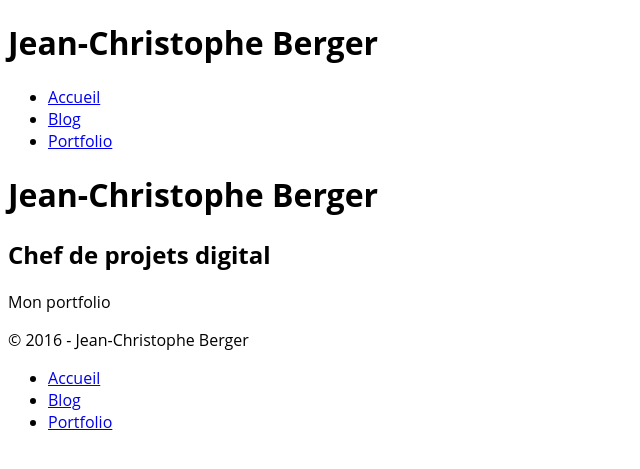
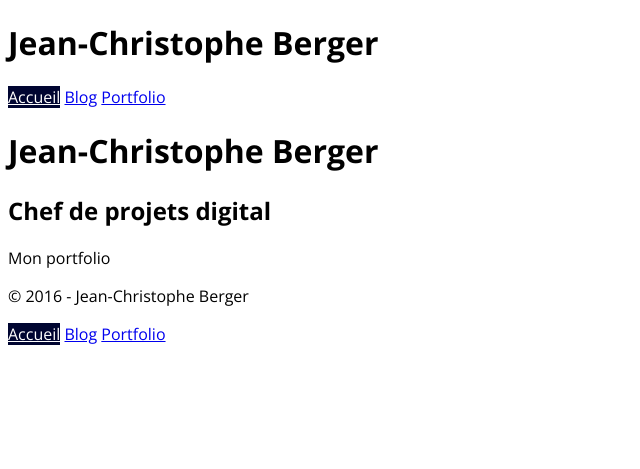
Before and after one commit to clearpix/portfolio, a Jekyll site: the page built from index.html, in a window 1280 px wide. Shown: the top 469 px of the page, without its empty margins (0-640 px from the left). Built offline with Jekyll 4.4.1, drawn with Linux system fonts in a browser that asks for light colours.

Commit message:
Mise en place du menu

```diff
--- a/_includes/nav.html
+++ b/_includes/nav.html
@@ -1,8 +1,7 @@
 <nav>
 	<ul>
-		<li><a href="{{site.baseurl}}/index.html">Accueil</a></li>
-		<li><a href="{{site.baseurl}}/blog.html">Blog</a></li>
-		<li><a href="{{site.baseurl}}/portfolio.html">Portfolio</a></li>
-
+		<li><a href="{{site.baseurl}}/" {% if page.url == '/' %} class="current" {% endif %}>Accueil</a></li>
+		<li><a href="{{site.baseurl}}/blog.html" {% if page.url == '/blog.html' %} class="current" {% endif %}>Blog</a></li>
+		<li><a href="{{site.baseurl}}/portfolio.html" {% if page.url == '/portfolio.html' %} class="current" {% endif %}>Portfolio</a></li>
 	</ul>
 </nav>
--- a/_layouts/default.html
+++ b/_layouts/default.html
@@ -3,7 +3,8 @@
 <head>
   <meta charset="utf-8">
   <title>Jean-Christophe Berger - Chef de projets digital en Alsace</title>
-  <link rel="stylesheet" href="{{site.baseurl}}/css/common.css">
+  <link rel="stylesheet" href="{{site.baseurl}}/css/common.css" type='text/css'>
+  <link href='https://fonts.googleapis.com/css?family=Open+Sans:400,700,400italic,700italic' rel='stylesheet' type='text/css'>
   <script src="script.js"></script>
 </head>
 <body>
--- a/css/common.css
+++ b/css/common.css
@@ -4,3 +4,17 @@ html{
 	font-size: 100%/1.4em;
 	font-family: 'Open Sans', sans-serif;
 }
+
+nav ul{
+	padding: 0;
+}
+
+nav ul li{
+	display: inline;
+	list-style: none;
+}
+
+.current{
+	background-color:#000531;
+	color:#ffffff;
+}
```
